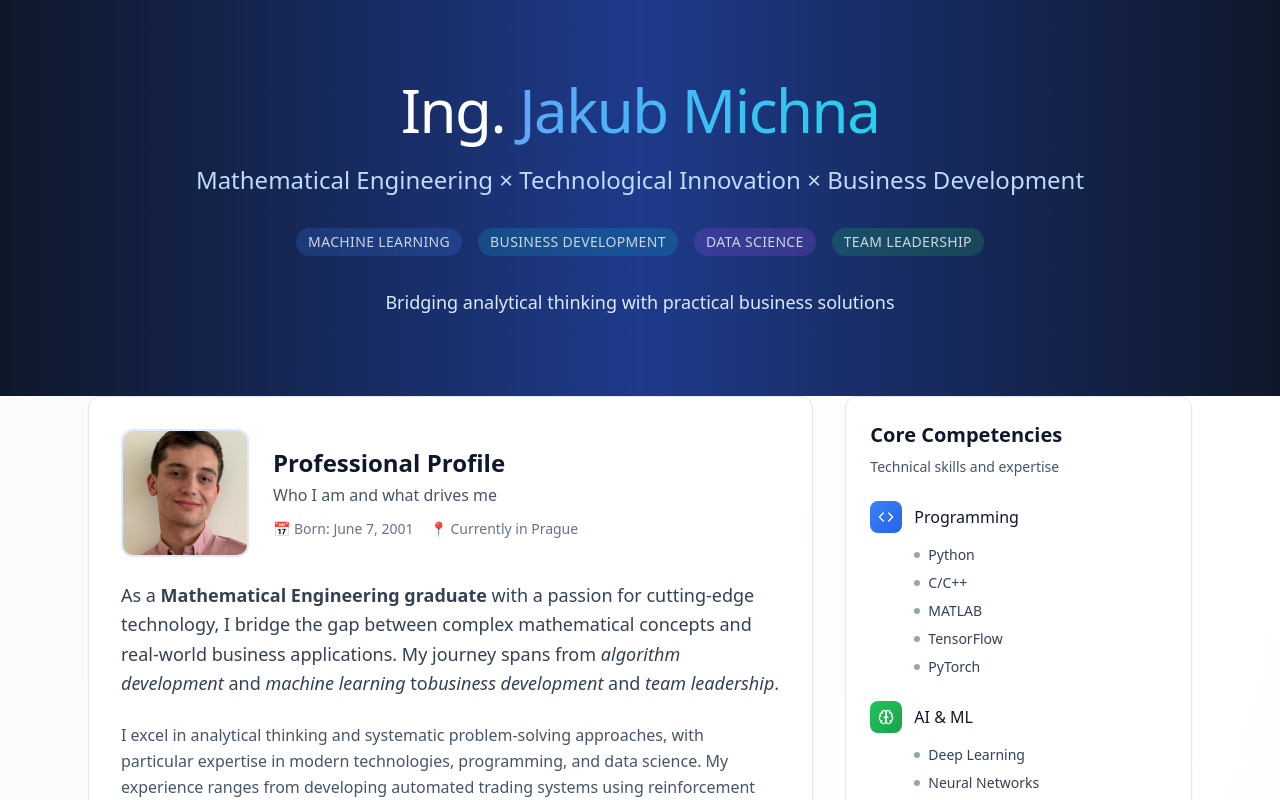
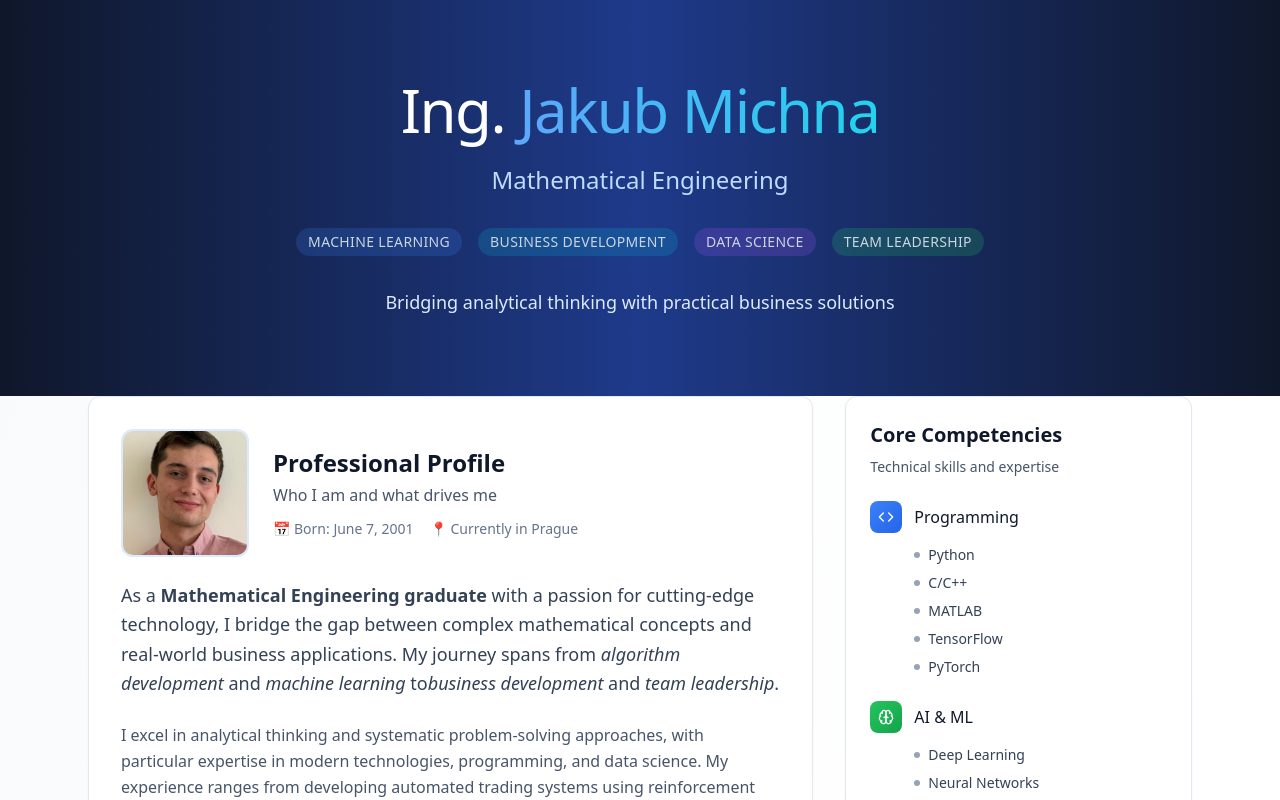
Before and after one commit to jamichy/michna-resume, a React (Vite) app: page / in a window 1280 px wide. Shown: the top 800 px of the page. Built offline with nearby package versions, Linux system fonts and the light colour scheme.

Commit message:
Refactor: Update text content
Update the text content to "Mathematical Engineering".

```diff
--- a/src/components/HeroSection.tsx
+++ b/src/components/HeroSection.tsx
@@ -11,7 +11,7 @@ export const HeroSection = () => {
             <span className="bg-gradient-to-r from-blue-400 to-cyan-400 bg-clip-text text-transparent"> Jakub Michna</span>
           </h1>
           <p className="text-xl lg:text-2xl text-blue-200 mb-8 font-light">
-            Mathematical Engineering × Technological Innovation × Business Development
+            Mathematical Engineering
           </p>
           <div className="flex flex-wrap justify-center gap-4 text-sm uppercase tracking-wide text-slate-300 mb-8">
             <span className="px-3 py-1 bg-blue-500/20 rounded-full">Machine Learning</span>
```
